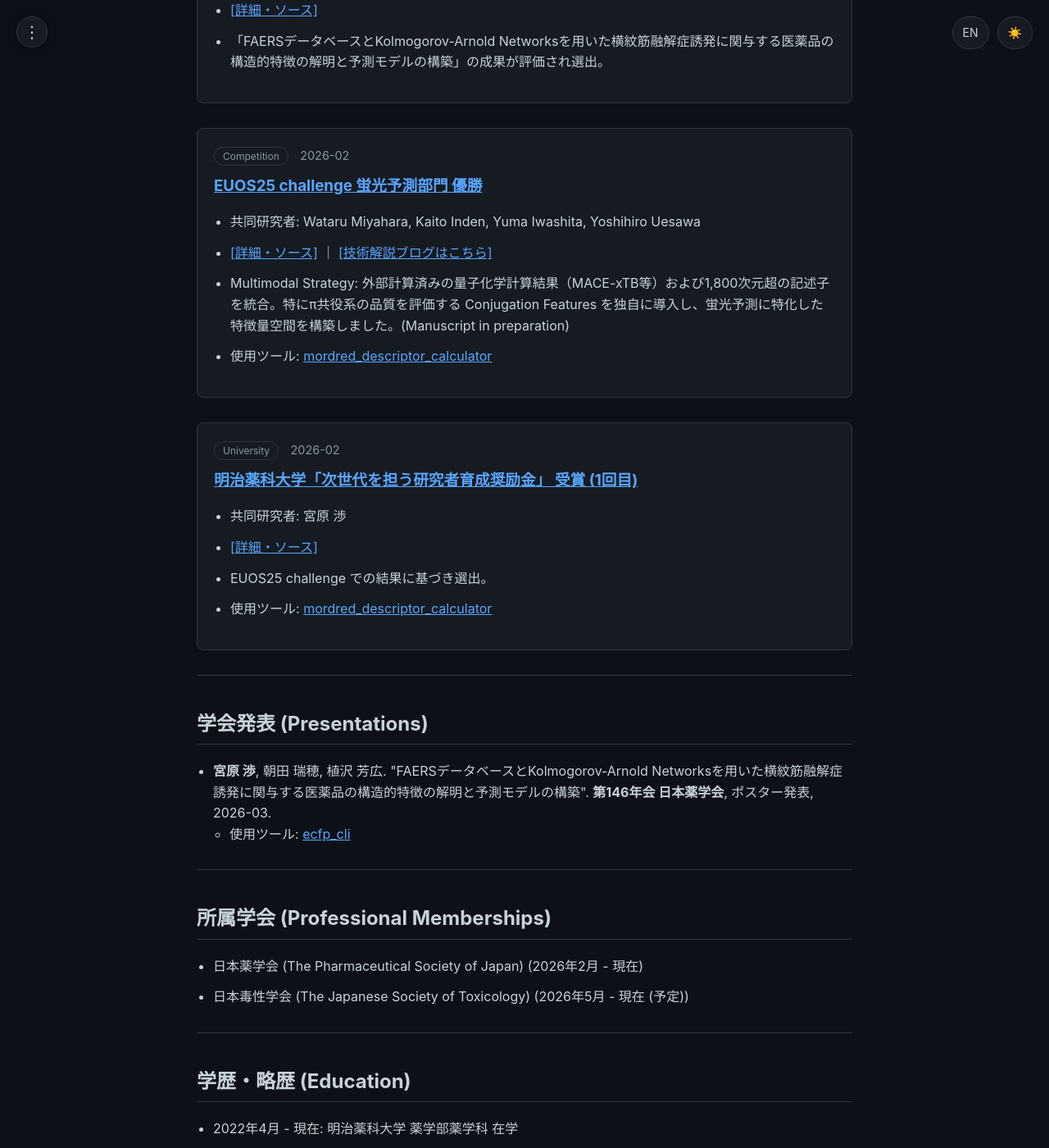
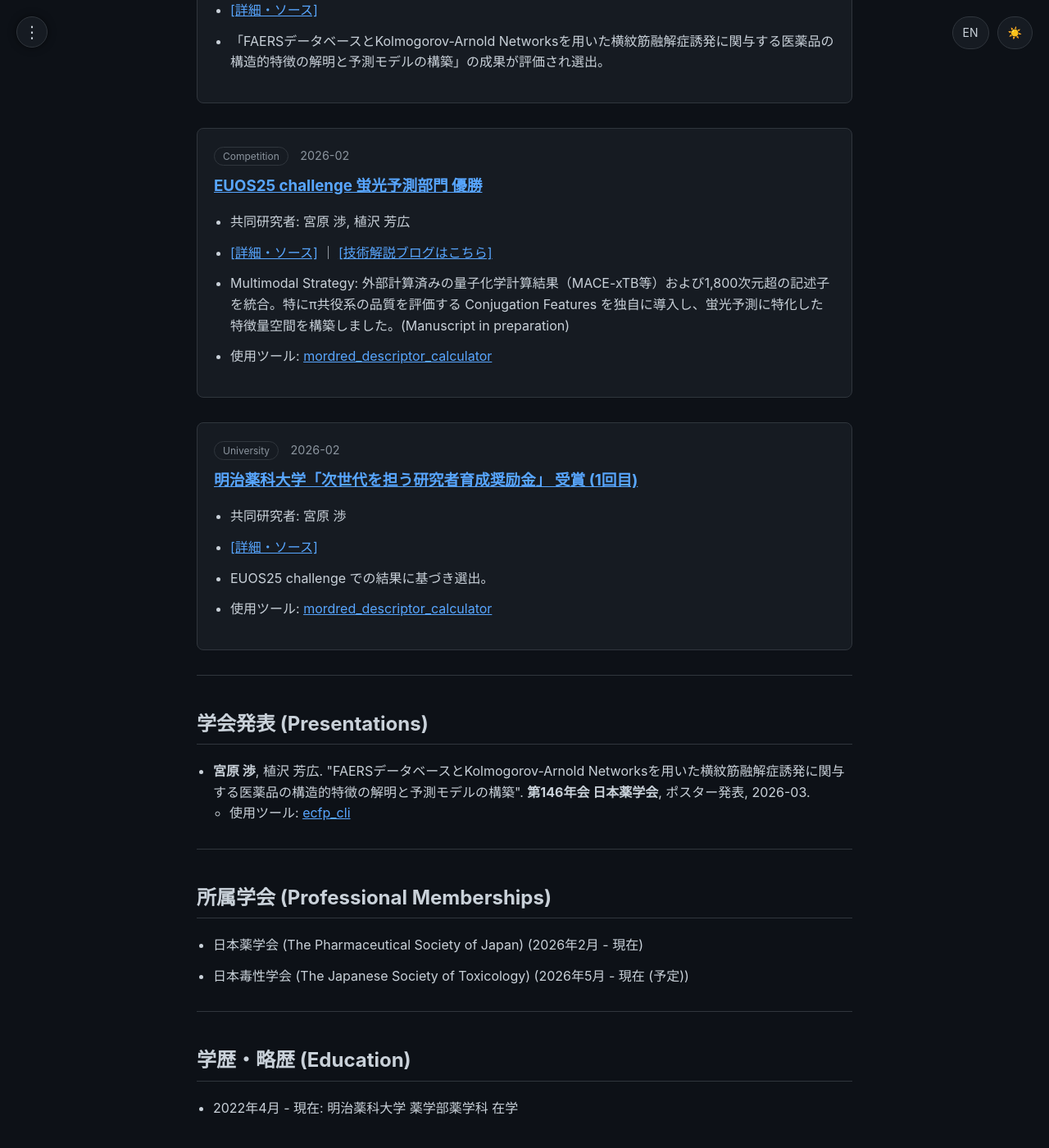
Before and after one commit to 377H-Miru/377H-Miru.github.io, a Jekyll site: the page built from achievements.html, in a window 1280 px wide and 1400 px high, scrolled down 867 px. Shown: the whole window at 82% size. Built offline with Jekyll 4.4.1, drawn with Linux system fonts in a browser that asks for light colours.

Commit message:
Correction: Updated collaborator lists to reflect accurate research team (Miyahara and Uesawa only)

```diff
--- a/_data/achievements.json
+++ b/_data/achievements.json
@@ -48,8 +48,8 @@
       "url": "https://ochem.eu/static/challenge2025.do",
       "result_url": "https://www.eu-openscreen.eu/resources/eu-openscreen-news/ansicht/eu-openscreen-and-slas-announce-winners-of-the-second-joint-machine-learning-challenge-at-slas-2026.html",
       "blog_url": "/posts/2026-02-25-euos25-review",
-      "authors_ja": "Wataru Miyahara, Kaito Inden, Yuma Iwashita, Yoshihiro Uesawa",
-      "authors_en": "Wataru Miyahara, Kaito Inden, Yuma Iwashita, Yoshihiro Uesawa",
+      "authors_ja": "宮原 渉, 植沢 芳広",
+      "authors_en": "Wataru Miyahara, Yoshihiro Uesawa",
       "description_ja": "Multimodal Strategy: 外部計算済みの量子化学計算結果（MACE-xTB等）および1,800次元超の記述子を統合。特にπ共役系の品質を評価する Conjugation Features を独自に導入し、蛍光予測に特化した特徴量空間を構築しました。(Manuscript in preparation)",
       "description_en": "Multimodal Strategy: Integrated pre-calculated quantum chemistry results (e.g., MACE-xTB) and 1,800+ descriptors. Specifically, developed a specialized feature space for fluorescence prediction by introducing unique Conjugation Features to evaluate the quality of π-conjugated systems. (Manuscript in preparation)"
     }
@@ -63,8 +63,8 @@
       "role_ja": "ポスター発表",
       "role_en": "Poster",
       "date": "2026-03",
-      "authors_ja": "<b>宮原 渉</b>, 朝田 瑞穂, 植沢 芳広",
-      "authors_en": "<b>Wataru Miyahara</b>, Mizuho Asada, Yoshihiro Uesawa"
+      "authors_ja": "<b>宮原 渉</b>, 植沢 芳広",
+      "authors_en": "<b>Wataru Miyahara</b>, Yoshihiro Uesawa"
     }
   ],
   "memberships": [
```
